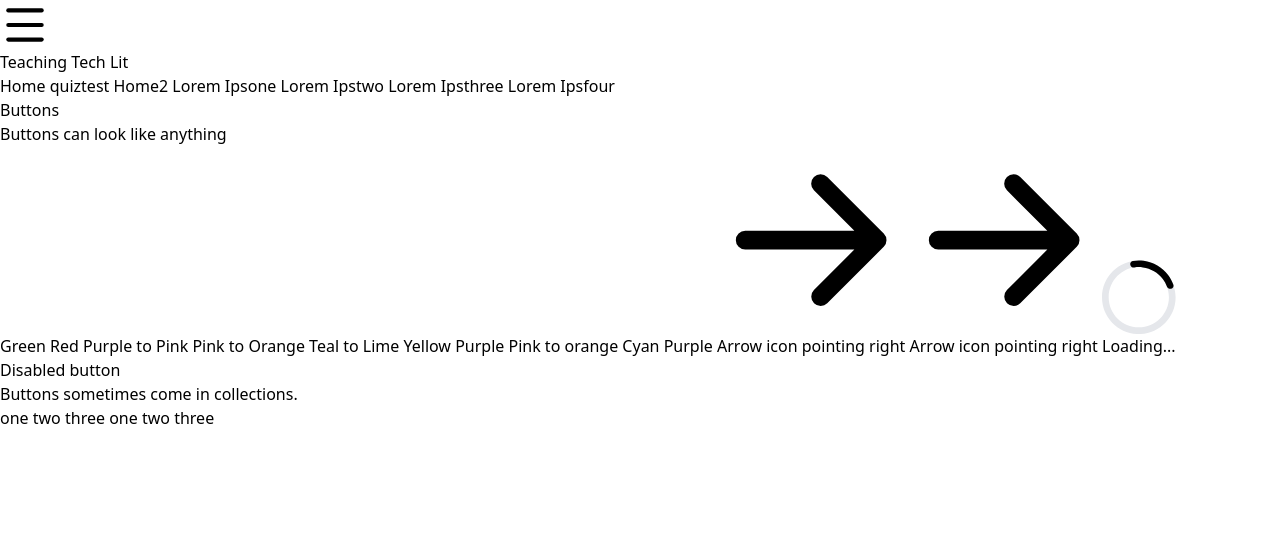
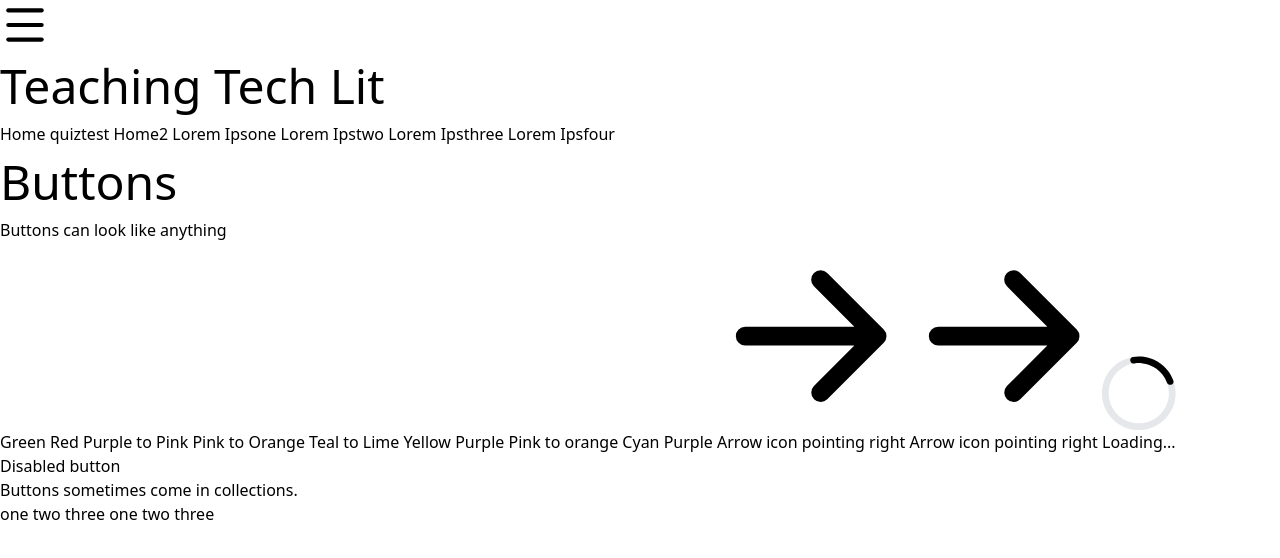
Before and after one commit to j-cleme/capstone_teaching-tech-lit, a SvelteKit app: page / in a window 1280 px wide. Shown: the top 558 px of the page. Built offline with nearby package versions, Linux system fonts and the light colour scheme.

Commit message:
add global styles & reused groups

```diff
--- a/src/app.css
+++ b/src/app.css
@@ -1,3 +1,21 @@
 @tailwind base;
 @tailwind components;
 @tailwind utilities;
+
+@layer components {
+  h1 {
+    @apply text-5xl leading-normal;
+  }
+
+  h2 {
+    @apply text-3xl leading-normal;
+  }
+
+  .icon_desc {
+    @apply inline-flex flex-row w-full m-2 p-2 border border-solid border-neutral-800;
+  }
+
+  img {
+    @apply max-w-sm max-h-96
+  }
+}
```
